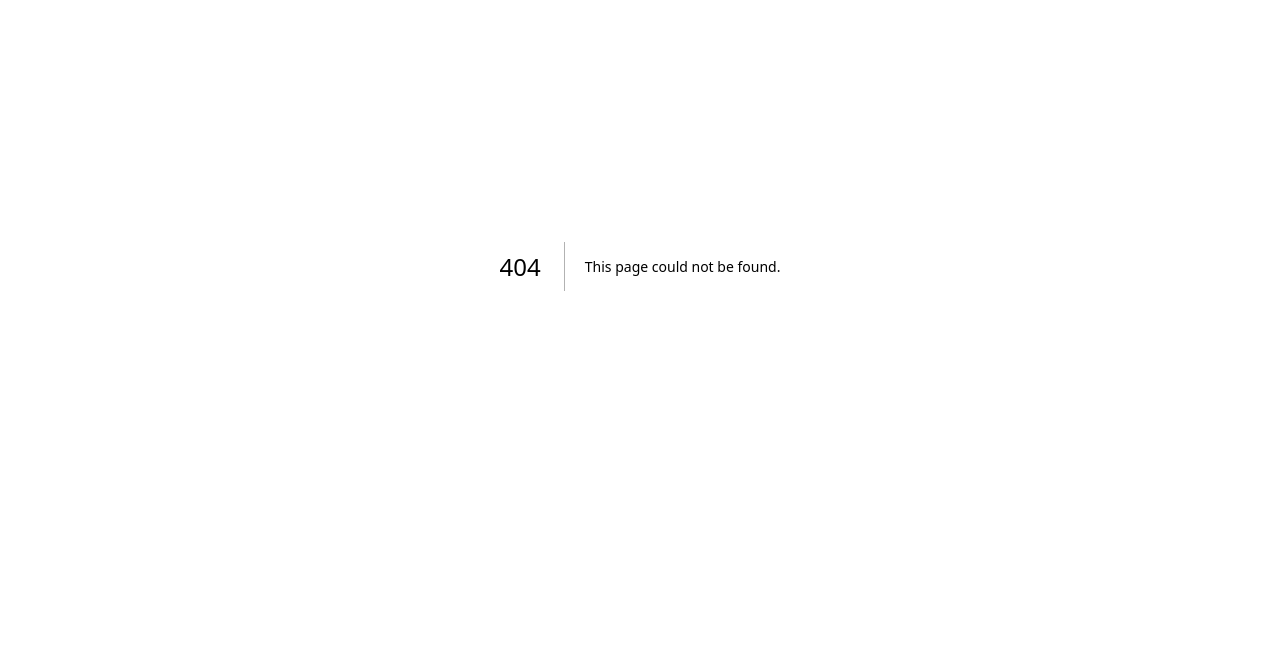
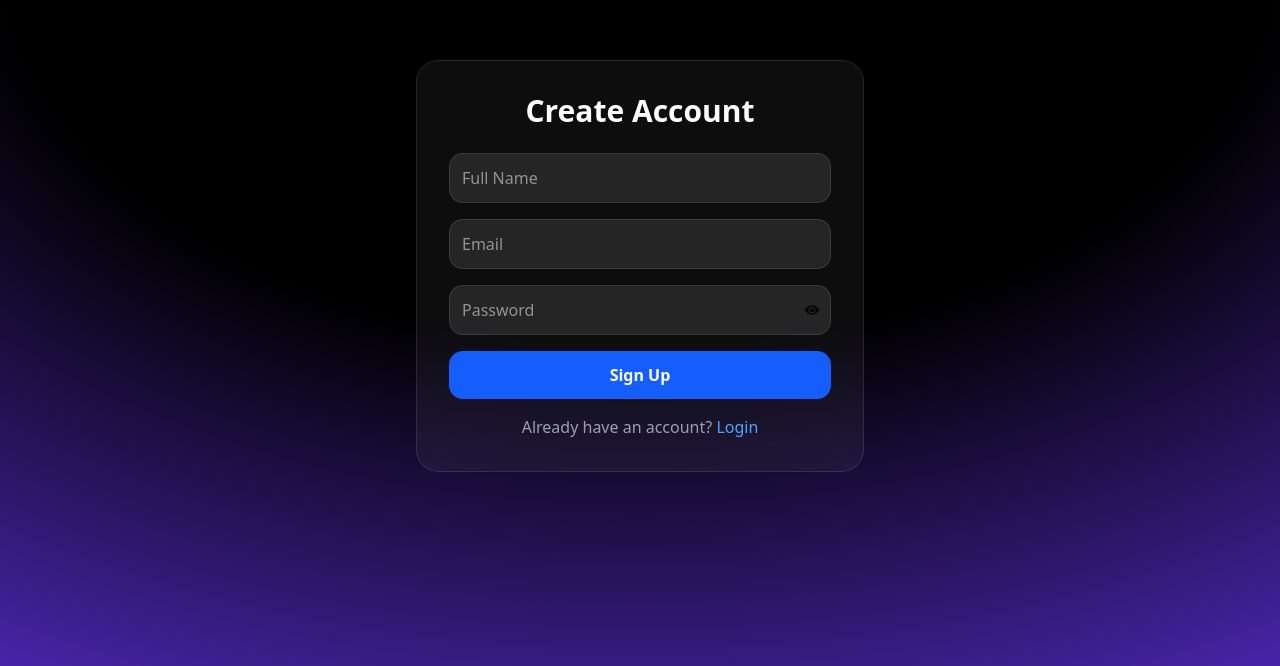
Before and after one commit to sionnn9/notecapsuel, a Next.js app in the folder frontend/note-cap/: page /signup in a window 1280 px wide. Before the commit this address had no page. Shown: the part 134-800 px from the top of the page. Built offline with nearby package versions, Linux system fonts and the light colour scheme.

Commit message:
created login and signup pages

```diff
--- /dev/null
+++ b/frontend/note-cap/app/login/page.tsx
@@ -0,0 +1,61 @@
+"use client";
+import Link from "next/link";
+import React, { useEffect, useState } from "react";
+import { FaEye } from "react-icons/fa";
+import { FaEyeSlash } from "react-icons/fa";
+
+const LoginPage = () => {
+  const [showPassword, setShowPassword] = useState(false);
+
+  return (
+    <div className="relative min-h-screen text-white overflow-hidden">
+      <div className="absolute inset-0 -z-10 h-full w-full items-center px-5 py-24 [background:radial-gradient(125%_125%_at_50%_10%,#000_40%,#63e_100%)]"></div>
+
+      <div className="flex items-center justify-center min-h-screen px-6">
+        <div className="bg-white/5 backdrop-blur-xl border border-white/10 rounded-3xl p-8 w-full max-w-md">
+          <h2 className="text-3xl font-bold text-center mb-6">Login</h2>
+
+          <div className="space-y-4">
+            <input
+              type="email"
+              placeholder="Email"
+              className="w-full p-3 rounded-xl bg-white/10 border border-white/10 outline-none"
+            />
+
+            <div className="relative">
+              <input
+                type={showPassword ? "text" : "password"}
+                placeholder="Password"
+                className="w-full p-3 rounded-xl bg-white/10 border border-white/10 outline-none pr-12"
+              />
+              <button
+                type="button"
+                onClick={() => setShowPassword(!showPassword)}
+                className="absolute right-3 top-1/2 -translate-y-1/2 text-sm text-gray-400 hover:text-white"
+              >
+                {showPassword ? (
+                  <FaEyeSlash className="text-black" />
+                ) : (
+                  <FaEye className="text-black" />
+                )}
+              </button>
+            </div>
+
+            <button className="w-full bg-blue-600 hover:bg-blue-500 py-3 rounded-xl font-bold transition-all">
+              Login
+            </button>
+          </div>
+
+          <p className="text-center mt-4 text-gray-400">
+            Don’t have an account?{" "}
+            <Link href="/signup" className="text-blue-400">
+              Sign up
+            </Link>
+          </p>
+        </div>
+      </div>
+    </div>
+  );
+};
+
+export default LoginPage;
--- /dev/null
+++ b/frontend/note-cap/app/signup/page.tsx
@@ -0,0 +1,69 @@
+"use client";
+import { FaEye } from "react-icons/fa";
+import { FaEyeSlash } from "react-icons/fa";
+
+import Link from "next/link";
+import React, { useEffect, useState } from "react";
+const SignupPage = () => {
+  const [showPassword, setShowPassword] = useState(false);
+
+  return (
+    <div className="relative min-h-screen text-white overflow-hidden">
+      <div className="absolute inset-0 -z-10 h-full w-full items-center px-5 py-24 [background:radial-gradient(125%_125%_at_50%_10%,#000_40%,#63e_100%)]"></div>
+
+      <div className="flex items-center justify-center min-h-screen px-6">
+        <div className="bg-white/5 backdrop-blur-xl border border-white/10 rounded-3xl p-8 w-full max-w-md">
+          <h2 className="text-3xl font-bold text-center mb-6">
+            Create Account
+          </h2>
+
+          <div className="space-y-4">
+            <input
+              type="text"
+              placeholder="Full Name"
+              className="w-full p-3 rounded-xl bg-white/10 border border-white/10 outline-none"
+            />
+
+            <input
+              type="email"
+              placeholder="Email"
+              className="w-full p-3 rounded-xl bg-white/10 border border-white/10 outline-none"
+            />
+
+            <div className="relative">
+              <input
+                type={showPassword ? "text" : "password"}
+                placeholder="Password"
+                className="w-full p-3 rounded-xl bg-white/10 border border-white/10 outline-none pr-12"
+              />
+              <button
+                type="button"
+                onClick={() => setShowPassword(!showPassword)}
+                className="absolute right-3 top-1/2 -translate-y-1/2 text-sm text-gray-400 hover:text-white"
+              >
+                {showPassword ? (
+                  <FaEyeSlash className="text-black" />
+                ) : (
+                  <FaEye className="text-black" />
+                )}
+              </button>
+            </div>
+
+            <button className="w-full bg-blue-600 hover:bg-blue-500 py-3 rounded-xl font-bold transition-all">
+              Sign Up
+            </button>
+          </div>
+
+          <p className="text-center mt-4 text-gray-400">
+            Already have an account?{" "}
+            <Link href="/login" className="text-blue-400">
+              Login
+            </Link>
+          </p>
+        </div>
+      </div>
+    </div>
+  );
+};
+
+export default SignupPage;
```
